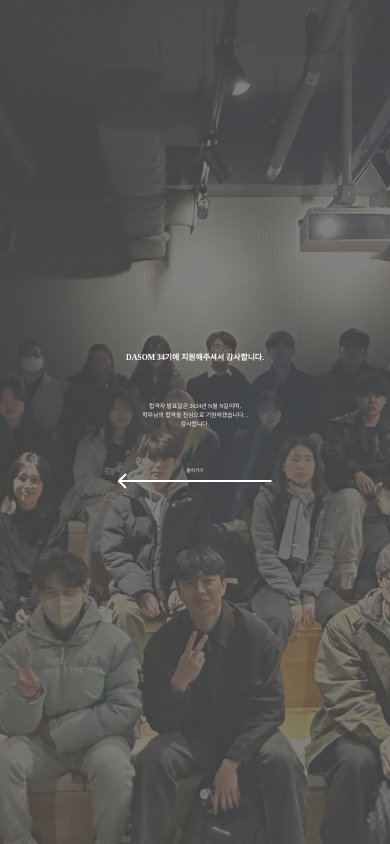
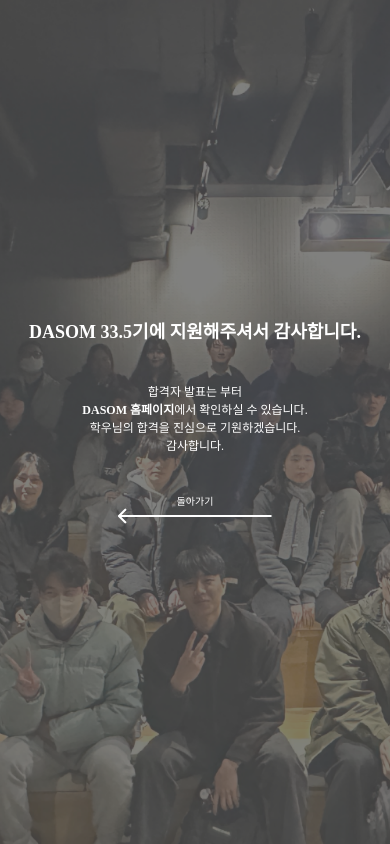
Before and after one commit to DASOM-GitHub/DASOM-Frontend, a React (Create React App) app: page /applysuccess in a window 390 px wide. Built offline with nearby package versions, Linux system fonts and the light colour scheme; no server answers; the HTML template or start-up script is replaced by a standard one; a web font is replaced by a local one.

Commit message:
33.5수정, applysuccess날짜연결

```diff
--- a/src/pages/ApplyPage/ApplySuccess.css
+++ b/src/pages/ApplyPage/ApplySuccess.css
@@ -18,18 +18,22 @@
 }
 
 .apply-title {
-    font-size: 2vw;
+    font-size: clamp(18px, 2vw, 100px);
     margin-bottom: 10%;
     font-weight: bold;
     text-align: center; /* 타이틀 텍스트 가운데 정렬 */
 }
 
 .apply-content {
-    font-size: 1.5vw;
+    font-size: clamp(12px, 1.5vw, 100px);
     margin-bottom: 10%;
     text-align: center; /* 내용 텍스트 가운데 정렬 */
 }
 
+.apply-content span {
+    font-weight: bold;
+}
+
 .apply-back{
-    font-size: 1.2vw;
+    font-size: clamp(10px, 1.2vw, 100px);
 }
--- a/src/pages/ApplyPage/ApplySuccess.jsx
+++ b/src/pages/ApplyPage/ApplySuccess.jsx
@@ -5,6 +5,30 @@
 
 
 const ApplySuccess = () => {
+
+  const [midAnnounceDate, setMidAnnounceDate] = useState('');
+
+  useEffect(() => {
+
+    const fetchData = async () => {
+      try {
+        const response = await fetch('https://dmu-dasom.or.kr/api/recruit/schedule');
+        const data = await response.json();
+
+        const recMidAnnounce = data.find(item => item.key === 'REC_MID_ANNOUNCE').value;
+        const announceDate = new Date(recMidAnnounce);
+        const formattedDate = `${announceDate.getUTCFullYear()}년 ${announceDate.getUTCMonth() + 1}월 ${announceDate.getUTCDate()}일 ${announceDate.getUTCHours()}시`;
+
+        setMidAnnounceDate(formattedDate);
+
+      } catch (error) {
+        console.error('합격자 발표일 GET 에러:', error);
+      }
+    };
+
+    fetchData();
+  }, []);
+
   const navigate = useNavigate();
 
   const handleBackClick = () => {
@@ -13,11 +37,12 @@
 
   return (
     <div className='ApplySuccess'>
-      <div className='apply-title'>DASOM 34기에 지원해주셔서 감사합니다.</div>
+      <div className='apply-title'>DASOM 33.5기에 지원해주셔서 감사합니다.</div>
       <div className='apply-content'>
-        합격자 발표일은 2024년 N월 N일이며,<br/>
-         학우님의 합격을 진심으로 기원하겠습니다. ,<br/>
-         감사합니다.
+        합격자 발표는 <span>{midAnnounceDate}</span>부터 <br />
+        <span>DASOM 홈페이지</span>에서 확인하실 수 있습니다.<br/>
+        학우님의 합격을 진심으로 기원하겠습니다.<br/>
+        감사합니다.
       </div>
       <div className='apply-back-box' onClick={handleBackClick}>
         <div className='apply-back'>돌아가기</div>
--- a/src/pages/CheckPage/Failed.jsx
+++ b/src/pages/CheckPage/Failed.jsx
@@ -9,7 +9,7 @@
             <div className="finalpassed-box">
                 <div className='finalpassed-title'>지원해 주셔서 감사합니다</div>
                 <div className='finalpassed-texts'>
-                    <p>아쉽지만 이번 DASOM 34기 지원에서 <span>탈락</span>하셨습니다.</p>
+                    <p>아쉽지만 이번 DASOM 33.5기 지원에서 <span>탈락</span>하셨습니다.</p>
                     <p>비록 이번에는 함께 할 수 없게 되었지만</p>
                     <p>지원 과정에서 보여주신 열정과 노력에 깊은 감사를 드립니다.</p>
                     <p>앞으로의 여정과 새로운 도전에 행운이 가득하길 바라며</p>
--- a/src/pages/MainPage/Main.js
+++ b/src/pages/MainPage/Main.js
@@ -79,7 +79,7 @@
                 <p>전공동아리 DASOM</p>
               </div>
               <div className='main-subtitle' onClick={handleApplyNavigation}>
-                34기 지원하기
+                33.5기 지원하기
                 <img className='main-applybtn' src={`${process.env.PUBLIC_URL}/main_img/arrow.png`} alt=">"/>
               </div>
             </div>
```
